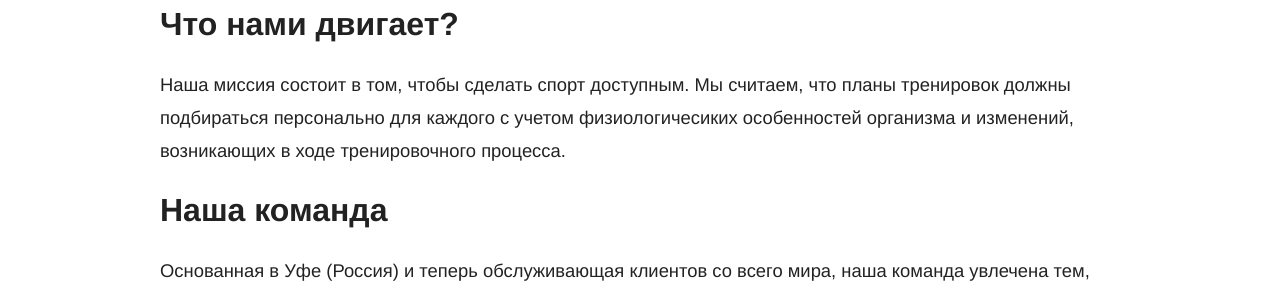
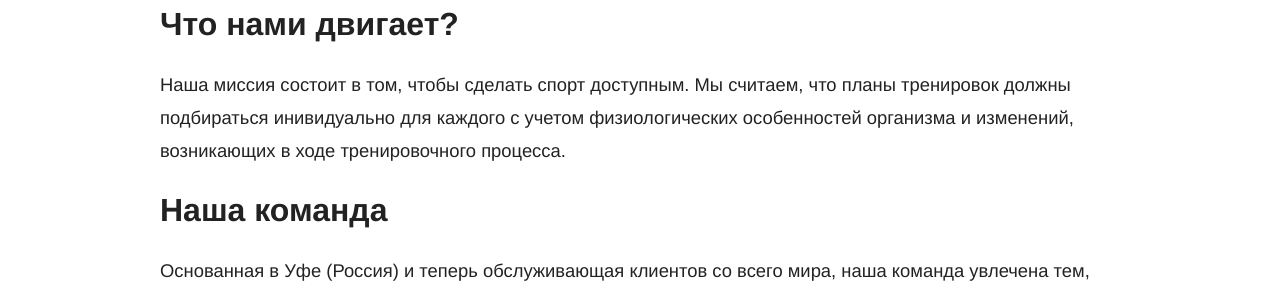
Before and after one commit to RakhimyanTim/adroholic.github.io, a Jekyll site: the page built from pages/about.html, in a window 1280 px wide. Shown: the part 320-614 px from the top of the page. Built offline with Jekyll 4.4.1, drawn with Linux system fonts in a browser that asks for light colours; some web fonts are replaced.

Commit message:
Update about.html

```diff
--- a/pages/about.html
+++ b/pages/about.html
@@ -8,7 +8,7 @@ permalink: /about/
 	<h1>Pullnfit - это спорт без границ.</h1>
 
 	<h2>Что нами двигает?</h2>
-	<p>Наша миссия состоит в том, чтобы сделать спорт доступным. Мы считаем, что планы тренировок должны подбираться персонально для каждого с учетом физиологичесиких особенностей организма и изменений, возникающих в ходе тренировочного процесса.</p>
+	<p>Наша миссия состоит в том, чтобы сделать спорт доступным. Мы считаем, что планы тренировок должны подбираться инивидуально для каждого с учетом физиологических особенностей организма и изменений, возникающих в ходе тренировочного процесса.</p>
 
 	<h2>Наша команда</h2>
 	<p>Основанная в Уфе (Россия) и теперь обслуживающая клиентов со всего мира, наша команда увлечена тем, что делает все возможное, чтобы дать возможность каждому тренироваться правильно.</p>
```
